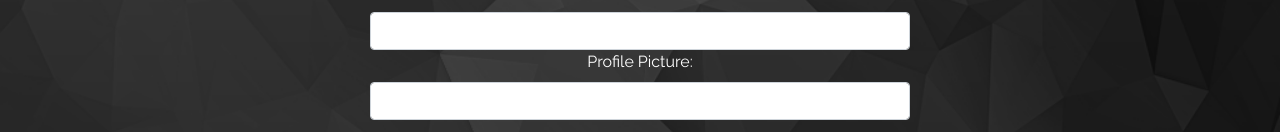
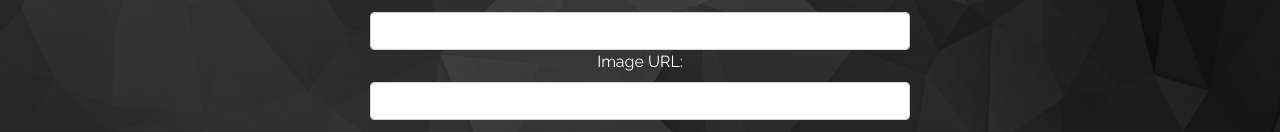
Before and after one commit to cru3lgenius/FESN_frontend, a React (Create React App) app: page /signup in a window 1280 px wide. Shown: the part 201-333 px from the top of the page. Built offline with nearby package versions, Linux system fonts and the light colour scheme.

Commit message:
Adding login/register functionallity

```diff
--- a/src/components/AuthForm.js
+++ b/src/components/AuthForm.js
@@ -22,20 +22,35 @@ class AuthForm extends Component {
 
   handleSubmit(event){
     event.preventDefault();
-    console.log(this.state);
+    //console.log(this.state);
+    const authType = this.props.signUp ? "signup" : "signin";
+    console.log(this.props.onAuth);
+    this.props.onAuth(authType,this.state).then(()=>{
+                this.props.history.push('/');
+              })
+              .catch(()=>{
+                return;
+              });
+
     this.setState({
       email:"",
       password:"",
       profileImageUrl:"",
       username:""
     });
+
   }
 
 
   render() {
 
     const {password,username,email,profileImageUrl} = this.state;
-    const {signUp,buttonText} = this.props;
+    const {signUp,buttonText,heading,errors,history,removeError} = this.props;
+
+    history.listen(()=>{
+      removeError();
+    });
+
     return (
       <div className="row justify-content-md-center text-center">
 
@@ -74,7 +89,7 @@ class AuthForm extends Component {
                   value={username}
                   onChange={this.handleChange}/>
 
-                <label htmlFor="image-url">Profile Picture:</label>
+                <label htmlFor="image-url">Image URL:</label>
                 <input
                   type="text"
                   id="image-url"
@@ -84,7 +99,7 @@ class AuthForm extends Component {
                   onChange={this.handleChange}/>
               </div>
             )}
-            <button className="btn btn-primary">{buttonText}</button>
+            <button type="submit" className="btn btn-primary">{buttonText}</button>
           </form>
 
         </div>
--- a/src/components/Homepage.js
+++ b/src/components/Homepage.js
@@ -13,7 +13,7 @@ const Homepage = ({currentUser})=>{
       </Link>
   </div>)
   }else{
-    <div> RENDERING Fragrances...</div>
+    return <div> RENDERING Fragrances...</div>
   }
 }
 
--- a/src/containers/Main.js
+++ b/src/containers/Main.js
@@ -1,22 +1,25 @@
 import React, { Component } from 'react'
 import {Switch,Route,withRouter,Redirect} from 'react-router-dom';
 import {connect} from 'react-redux';
+
 import Homepage from '../components/Homepage';
 import AuthForm from '../components/AuthForm';
+import { authUser } from '../store/actions/auth';
+import {removeError} from '../store/actions/errors';
 
 const Main = (props) => {
 
-  const {currentUser} = props;
+  const {currentUser,authUser,errors,removeError} = props;
 
   return(
     <div className="container">
       <Switch>
         <Route exact path="/" render={props=><Homepage currentUser={currentUser} {...props}/>}/>
         <Route exact path="/signin" render={props=>{
-            return(<AuthForm buttonText={"Sign in"}/>)
+            return(<AuthForm {...props} removeError={removeError} onAuth={authUser} heading="Welcome Back!" buttonText={"Sign in"}/>)
           }}/>
         <Route exact path="/signup" render={props=>{
-          return(<AuthForm  buttonText={"Sign up"} signUp/>)
+          return(<AuthForm removeError={removeError} onAuth={authUser} {...props} heading="Join The Fragrance Community Today!" buttonText={"Sign up"} signUp/>)
         }}/>
       </Switch>
     </div>
@@ -24,10 +27,10 @@ const Main = (props) => {
 }
 
 function mapStateToProps(state){
-  return{
+  return {
     currentUser:state.currentUser,
     errors:state.errors
   }
 }
 
-export default withRouter(connect(mapStateToProps,null)(Main));
+export default withRouter(connect(mapStateToProps,{authUser,removeError})(Main));
--- a/src/containers/Navbar.js
+++ b/src/containers/Navbar.js
@@ -19,7 +19,7 @@ class Navbar extends Component {
           {this.props.currentUser.isAuthenticated ? (
             <ul className="nav navbar-nav navbar-right">
               <li>
-                <Link to={`/fragrances/new`}>Add a Fragrance</Link>
+                <Link to={`/fragrances/new`}>Add new Fragrance</Link>
               </li>
               <li>
                 <a onClick={this.logout}>Logout</a>
--- a/src/services/api.js
+++ b/src/services/api.js
@@ -4,11 +4,11 @@ import axios from 'axios';
 export function apiCall(method,path,data){
   return new Promise((resolve,reject)=>{
     axios[method](path,data)
-              .then((data)=>{
-                return resolve(data);
+              .then(res=>{
+                return resolve(res);
               })
               .catch((err)=>{
-                return reject(err.response.data.err)
+                return reject(err.response.data.error)
               })
   })
 }
--- a/src/store/actions/auth.js
+++ b/src/store/actions/auth.js
@@ -12,21 +12,21 @@ function setCurrentUser(user){
   }
 }
 
-export function authUser (path,email,password){
-  return (dispatch) => {
+export function authUser (type,userData){
+  return dispatch => {
     return new Promise((resolve,reject)=>{
-      apiCall("post",`${root_URL}${path}`,{email,password})
-      .then(({token,...user})=>{
-        localStorage.setItem('jwtToken',token);
+      return apiCall("post",`/api/auth/${type}`,userData)
+      .then(({data:{token,...user}})=>{
+        localStorage.setItem("jwtToken",token);
         dispatch(setCurrentUser(user));
         dispatch(removeError());
         resolve();
       })
-      .catch((err)=>{
+      .catch(err=>{
         dispatch(addError(err.message));
         reject();
-      });
-    });
+      })
+    })
   }
 }
 
```
